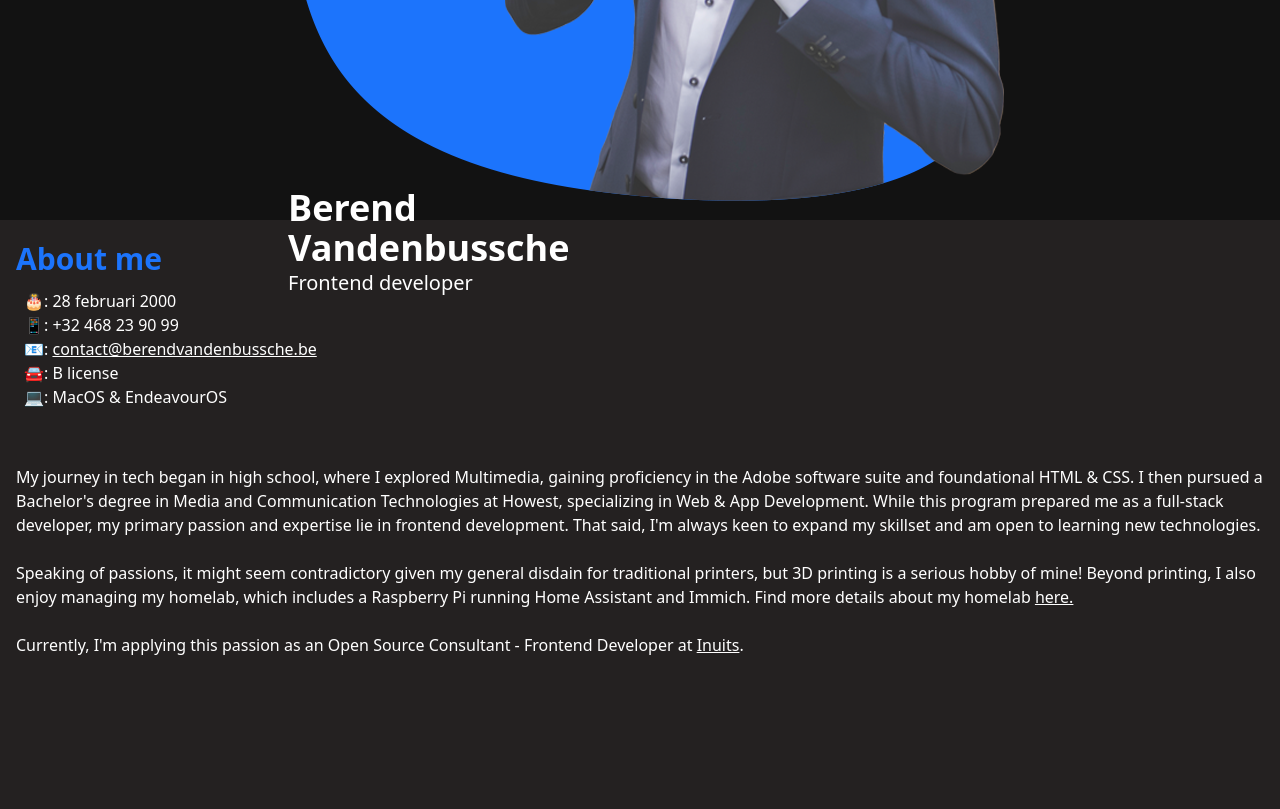
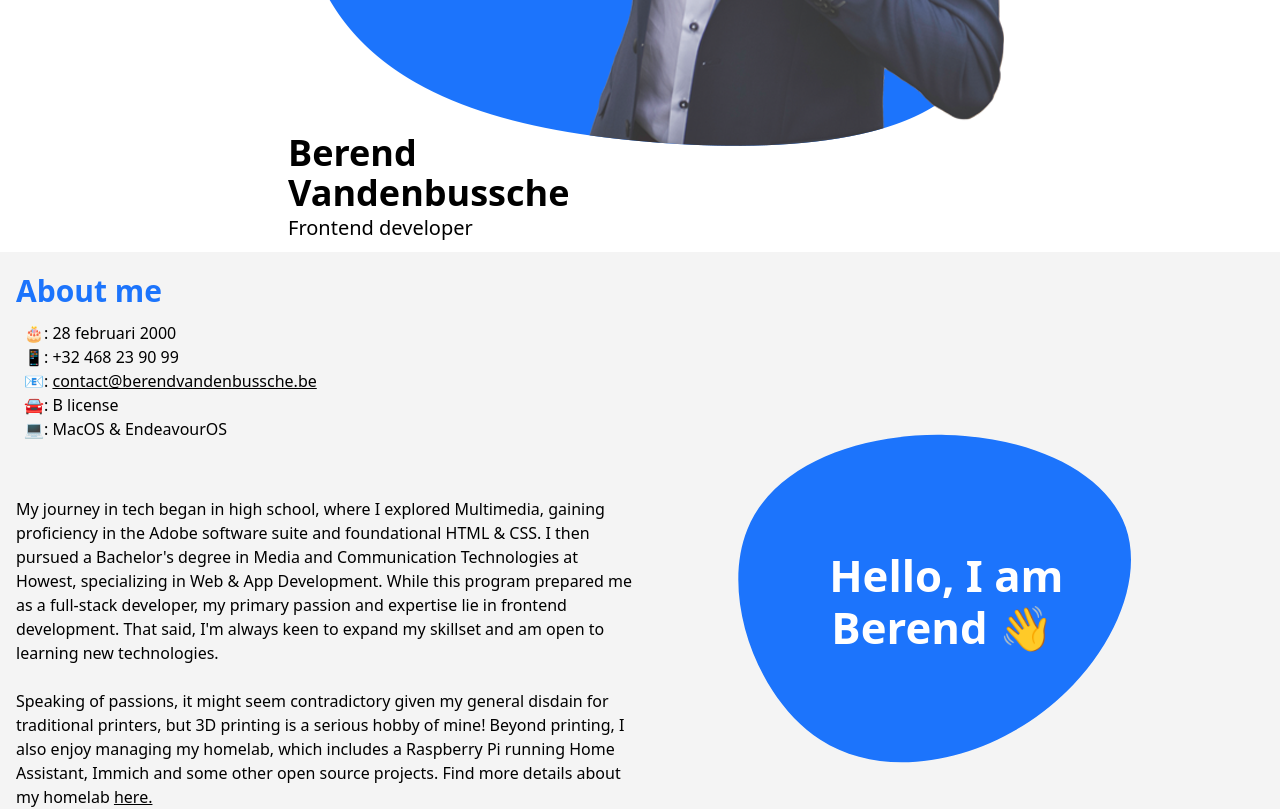
Before and after one commit to BerendVandenbussche/Portfolio3.0, a Vue app: page / in a window 1280 px wide. Shown: the part 580-1389 px from the top of the page. Built offline with nearby package versions, Linux system fonts and the light colour scheme.

Commit message:
Feat: Add support for light mode

```diff
--- a/src/App.vue
+++ b/src/App.vue
@@ -5,15 +5,15 @@ import ContactItem from "@/components/contact/ContactItem.vue";
 import HomeSectionTemplate from "@/components/sectionTemplates/HomeSectionTemplate.vue";
 import AboutSectionTemplate from "@/components/sectionTemplates/AboutSectionTemplate.vue";
 
-const navigationItems = ["Home", "About", "Skills", "Homelab", "Contact"];
+const navigationItems = ["Home", "About", "Skills", "Homelab"];
 </script>
 
 <template>
-  <div class="bg-dark text-white">
+  <div class="bg-dark text-text">
     <header class="fixed top-0 bg-darkest-see-trough w-full">
       <nav class="flex justify-center items-center p-4">
         <div
-          class="relative mr-[2rem] flex justify-center items-center w-12 h-12 rounded-lg bg-theme font-bold"
+          class="relative mr-[2rem] flex justify-center items-center w-12 h-12 rounded-lg bg-theme font-bold text-white"
         >
           <p>BV.</p>
         </div>
@@ -30,7 +30,7 @@ const navigationItems = ["Home", "About", "Skills", "Homelab", "Contact"];
       v-for="(navigationItem, index) in navigationItems"
       :key="index"
       :section-title="navigationItem"
-      :class="[index % 2 === 0 ? 'bg-darkest' : 'bg-dark', 'text-white']"
+      :class="[index % 2 === 0 ? 'bg-darkest' : 'bg-dark', 'text-text']"
     >
       <template v-if="index === 0">
         <HomeSectionTemplate />
--- a/src/assets/main.css
+++ b/src/assets/main.css
@@ -3,10 +3,16 @@
 @theme{
     --color-theme: #1C74FC;
 
+    --color-text: var(--color-white);
+
+    --color-lightest: #fff;
+    --color-light: #f4f4f4;
+
     --color-darkest: #121212;
     --color-dark: #242121;
 
     --color-darkest-see-trough: rgba(18, 18, 18, 0.9);
+    --color-lightest-see-trough: rgba(255, 255, 255, 0.9);
 }
 
 @layer base {
@@ -20,3 +26,12 @@
         font-weight: var(--font-weight-bold)
     }
 }
+
+@media (prefers-color-scheme: light) {
+    :root {
+        --color-dark: var(--color-light);
+        --color-darkest: var(--color-lightest);
+        --color-darkest-see-trough: var(--color-lightest-see-trough);
+        --color-text: var(--color-black);
+    }
+}
--- a/src/components/PortfolioSection.vue
+++ b/src/components/PortfolioSection.vue
@@ -5,7 +5,7 @@ defineProps({
 </script>
 
 <template>
-  <div :id="sectionTitle" class="h-screen p-4">
+  <div :id="sectionTitle" class="min-h-screen p-4">
     <slot></slot>
   </div>
 </template>
--- a/src/components/sectionTemplates/AboutSectionTemplate.vue
+++ b/src/components/sectionTemplates/AboutSectionTemplate.vue
@@ -1,6 +1,7 @@
 <script setup lang="ts"></script>
 
 <template>
+  <div class="grid grid-cols-1 md:grid-cols-2">
     <div>
       <h1 class="text-theme">About me</h1>
       <div class="p-2">
@@ -19,20 +20,45 @@
         My journey in tech began in high school, where I explored Multimedia,
         gaining proficiency in the Adobe software suite and foundational HTML &
         CSS. I then pursued a Bachelor's degree in Media and Communication
-      Technologies at Howest, specializing in Web & App Development. While this
-      program prepared me as a full-stack developer, my primary passion and
-      expertise lie in frontend development. That said, I'm always keen to
+        Technologies at Howest, specializing in Web & App Development. While
+        this program prepared me as a full-stack developer, my primary passion
+        and expertise lie in frontend development. That said, I'm always keen to
         expand my skillset and am open to learning new technologies.<br /><br />
-      Speaking of passions, it might seem contradictory given my general disdain
-      for traditional printers, but 3D printing is a serious hobby of mine!
-      Beyond printing, I also enjoy managing my homelab, which includes a
-      Raspberry Pi running Home Assistant and Immich. Find more details about my
-      homelab
+        Speaking of passions, it might seem contradictory given my general
+        disdain for traditional printers, but 3D printing is a serious hobby of
+        mine! Beyond printing, I also enjoy managing my homelab, which includes
+        a Raspberry Pi running Home Assistant, Immich and some other open source
+        projects. Find more details about my homelab
         <router-link class="underline" to="#Homelab">here.</router-link>
         <br /><br />
         Currently, I'm applying this passion as an Open Source Consultant -
         Frontend Developer at
-      <a class="underline" href="https://inuits.eu" target="_blank">Inuits</a>.
+        <a class="underline" href="https://inuits.eu" target="_blank">Inuits</a
+        >.
+      </div>
+    </div>
+    <div class="hidden h-full md:flex items-center overflow-hidden">
+      <svg
+        class="hover:scale-125 transform-cpu transition-all ease-in-out duration-300"
+        viewBox="0 0 200 200"
+        xmlns="http://www.w3.org/2000/svg"
+      >
+        <path
+          class="fill-theme"
+          d="M55.7,-16.9C62,1.3,49.9,26.6,29,42.4C8.1,58.2,-21.7,64.5,-42.2,51.2C-62.8,37.9,-74.2,5,-65.6,-16.2C-57.1,-37.5,-28.5,-47.2,-1.9,-46.5C24.7,-45.9,49.4,-35,55.7,-16.9Z"
+          transform="translate(100 100)"
+        />
+        <text
+          x="100"
+          y="100"
+          text-anchor="middle"
+          dominant-baseline="middle"
+          class="text-sm fill-white font-bold"
+        >
+          Hello, I am
+          <tspan x="97" dy="1.2em">Berend 👋</tspan>
+        </text>
+      </svg>
     </div>
   </div>
 </template>
--- a/src/components/sectionTemplates/HomeSectionTemplate.vue
+++ b/src/components/sectionTemplates/HomeSectionTemplate.vue
@@ -4,7 +4,7 @@ import NavItem from "@/components/navigation/NavItem.vue";
 
 <template>
   <section>
-    <div class="w-full h-full flex justify-center py-12">
+    <div class="w-full h-screen flex justify-center items-center py-12">
       <div class="w-fit">
         <img
           src="/images/MeBlob.png"
```
Lines whose indentation alone changed are shown as unchanged.
